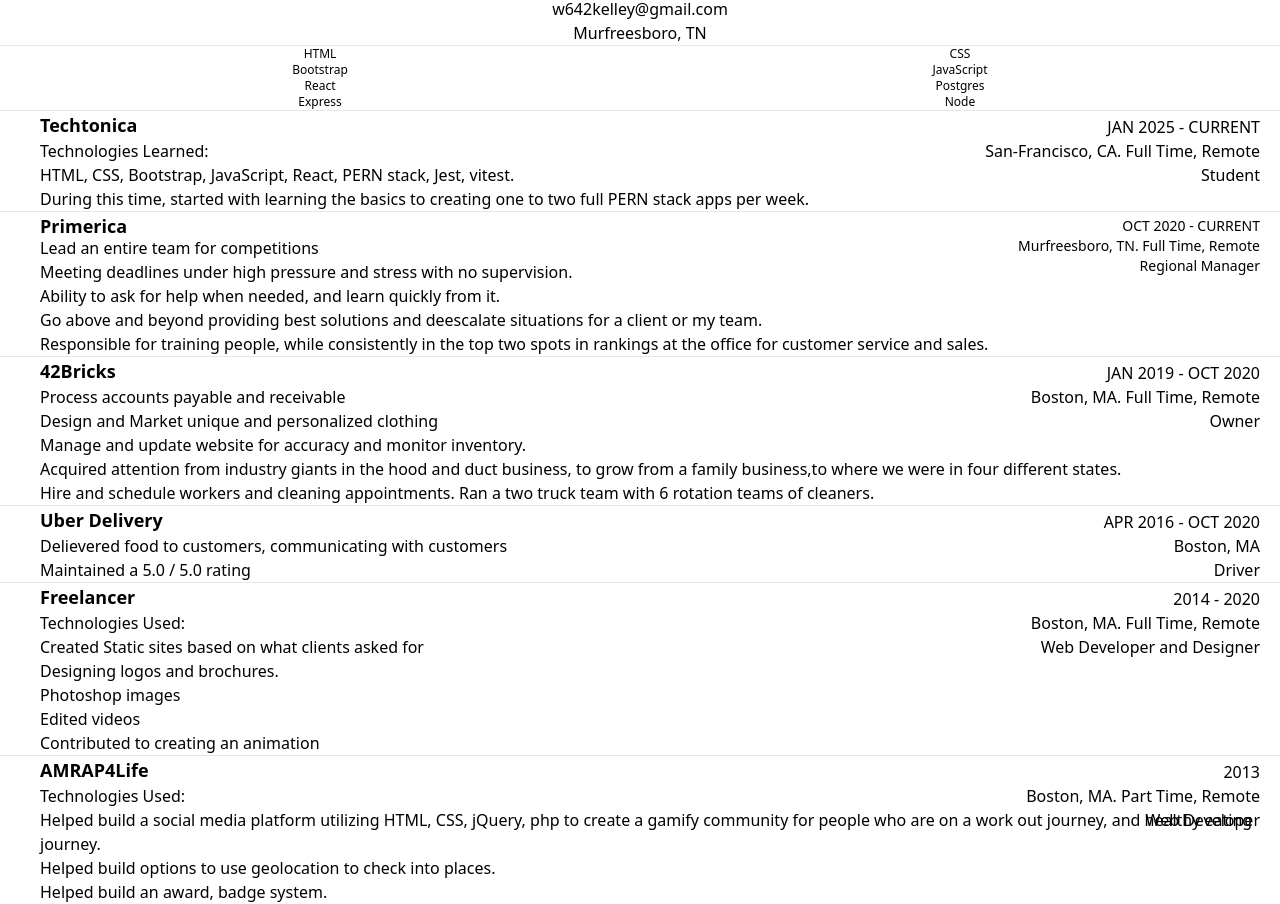
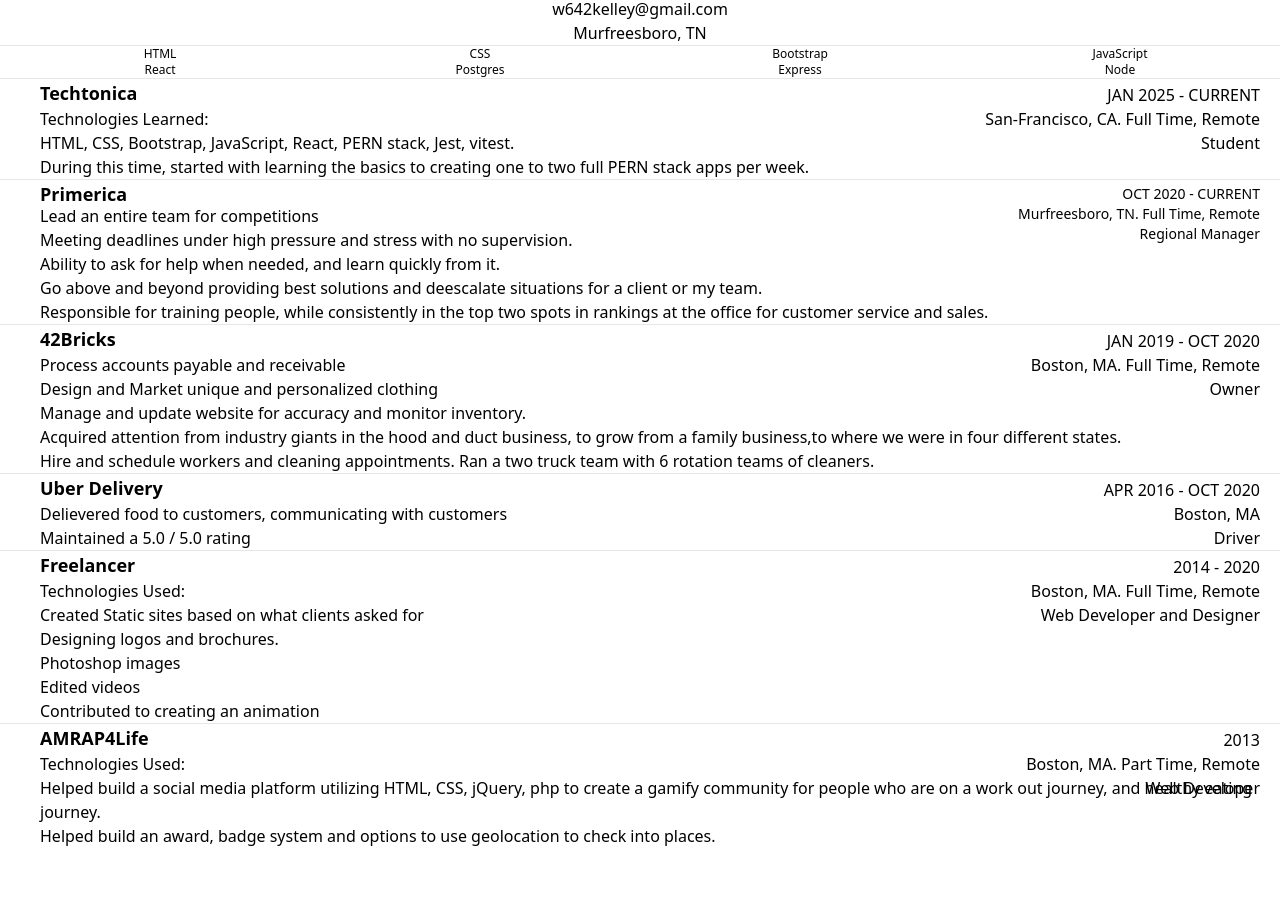
Before and after one commit to wk642/resume, a plain HTML site: page index.html in a window 1280 px wide. Shown: the part 31-935 px from the top of the page. After the commit the page ends 879 px from the top, so only its background shows below. Drawn offline with nearby package versions, Linux system fonts and the light colour scheme.

Commit message:
refactor bullets

```diff
--- a/index.html
+++ b/index.html
@@ -30,7 +30,7 @@
             <div class="skills text-xs">
                 <article class="skills">
                     <section>
-                        <ul class="grid grid-cols-2 text-center">
+                        <ul class="grid grid-cols-4 text-center">
                             <li>HTML</li>
                             <li>CSS</li>
                             <li>Bootstrap</li>
@@ -197,8 +197,7 @@
                             <div class="tech skillGroup">
                                 <span class="skillGroupName">Technologies Used:</span>
                                 <p>Helped build a social media platform utilizing HTML, CSS, jQuery, php to create a gamify community for people who are on a work out journey, and healthy eating journey.</p>
-                                <p>Helped build options to use geolocation to check into places.</p>
-                                <p>Helped build an award, badge system.</p>
+                                <p>Helped build  an award, badge system and options to use geolocation to check into places.</p>
                             </div>
                         </div>
                     </footer>
```
